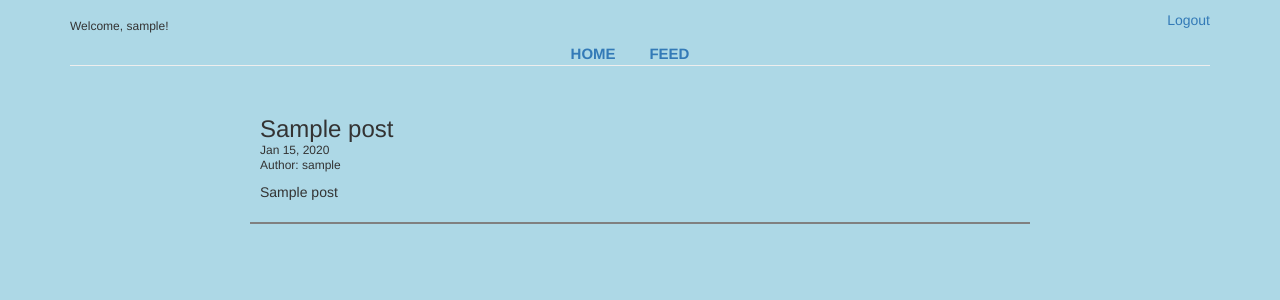
After one commit to jakegornall/BlogProject, a Python web app: template templates/feed.html in a window 1280 px wide. The commit adds this page. Shown: the top 300 px of the page. Run offline with Jinja, Linux system fonts and the light colour scheme; the template is opened without the code that fills it: most values are stand-ins (such as "Sample title", 1, 10 or a date in 2020); some libraries are stand-ins or nearby versions.

Commit message:
Add nav bar

```diff
--- /dev/null
+++ b/templates/feed.html
@@ -0,0 +1,18 @@
+{% extends "main.html" %}
+{% block content %}
+<hr>
+{% for x in posts %}
+<div class="row text-left">
+    <div class="col-md-2">
+    </div>
+    <div class="post-div col-md-8 btm-border">
+        <h3>{{x.title}}</h3>
+        <h6 class="created">{{x.created.strftime("%b %d, %Y")}}</h6>
+        <h6>Author: {{x.username}}</h6>
+        <p class="post-content">{{x.post | safe}}</p>
+    </div>
+    <div class="col-md-2">
+    </div>
+</div>
+{% endfor %}
+{% endblock %}
--- a/templates/main.html
+++ b/templates/main.html
@@ -16,6 +16,9 @@
         .error-message {color:red;}
         .created {margin-bottom: -8px; padding-bottom: 0px;}
         .post-content {white-space: pre-line;}
+        .nav-bar a {padding: 5px; font-weight: bold; font-size: 15px; margin-right: 20px; transition: font-size 1s;}
+        .nav-bar a:hover {font-size: 20px; transition: font-size 1s;}
+        .nav-bar {margin: 0 0 -20px 0; padding: 0 0 0 0;}
     </style>
 
 </head>
@@ -36,6 +39,14 @@
 
             </div>
         </div>
+        {% if username %}
+        <div class="row nav-bar">
+            <div class="col-md-12 text-center">
+                <a href="{{hostURL}}/">HOME</a>
+                <a href="{{hostURL}}/feed">FEED</a>
+            </div>
+        </div>
+        {% endif %}
     {% block content %}
     {% endblock %}
 </body>
```
Also changed, not shown: main.py (+27 -3 lines), 1 other file.
